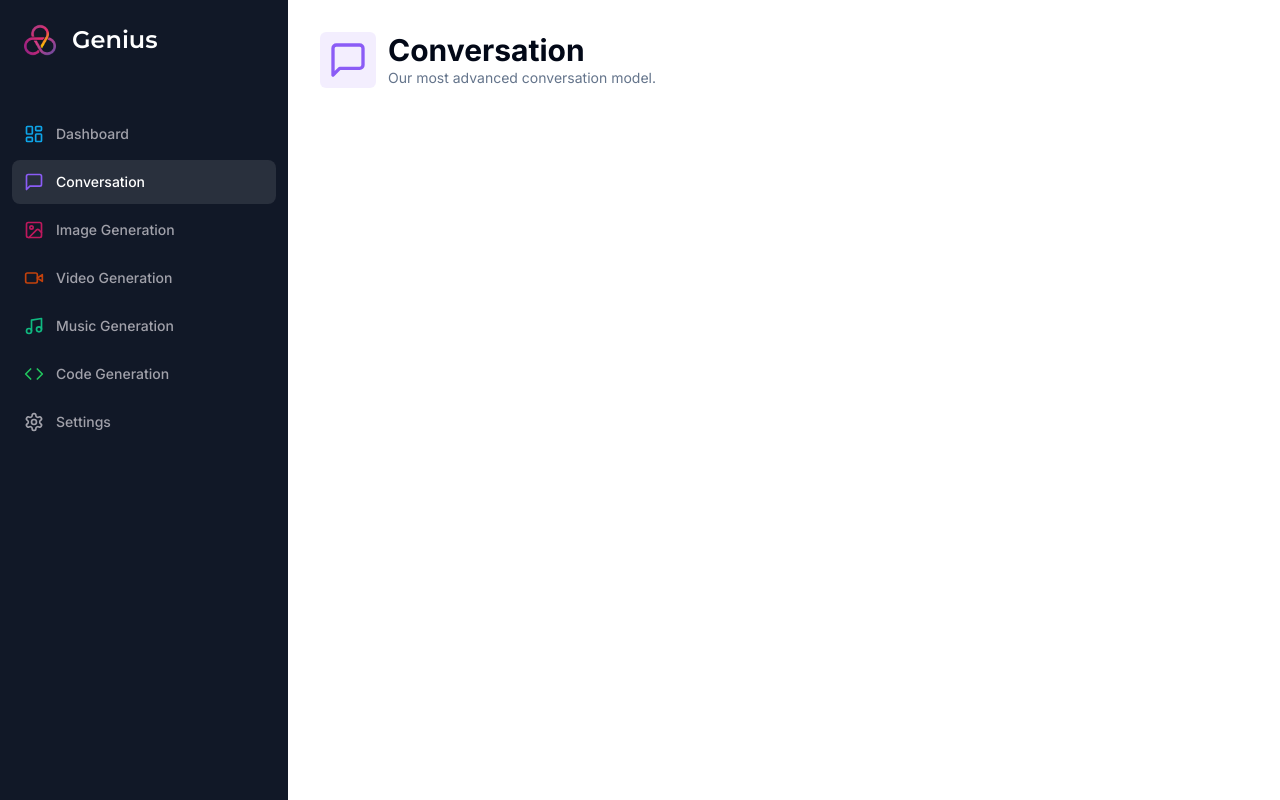
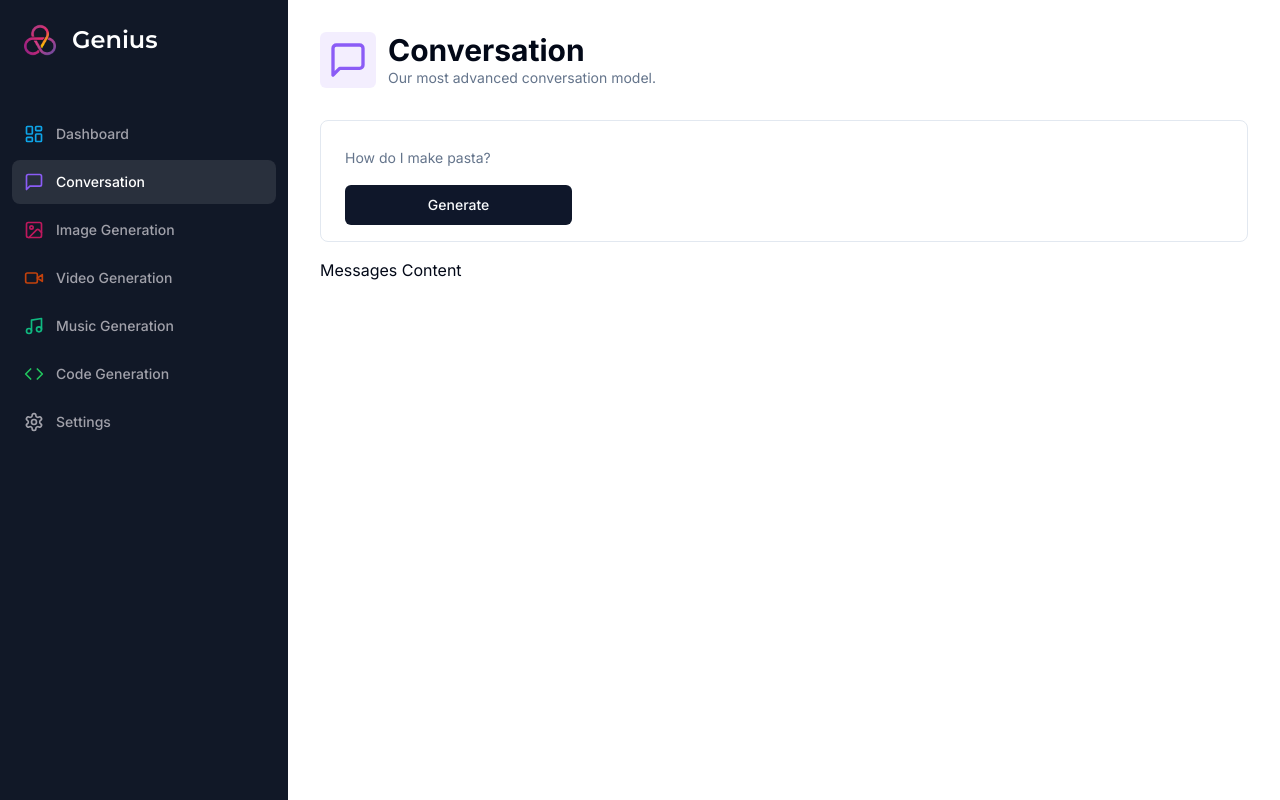
Before and after one commit to rxhxn30/GeniusAI, a Next.js app: page /conversation in a window 1280 px wide. Built offline with nearby package versions, Linux system fonts and the light colour scheme.

Commit message:
Conversation UI

```diff
--- a/app/(dashboard)/(routes)/conversation/page.tsx
+++ b/app/(dashboard)/(routes)/conversation/page.tsx
@@ -6,6 +6,9 @@
 import { useForm } from "react-hook-form";
 import {zodResolver} from "@hookform/resolvers/zod";
 import { formSchema } from "./constants";
+import { Form, FormControl, FormField, FormItem } from "@/components/ui/form";
+import { Input } from "@/components/ui/input";
+import { Button } from "@/components/ui/button";
 
 
 const ConversationPage = () => {
@@ -32,7 +35,36 @@
                 bgColor="bg-violet-500/10"
             />
             <div className="px-4 lg:px-8">
-
+                <div>
+                    <Form {...form}>
+                        <form
+                            onSubmit={form.handleSubmit(onSubmit)}
+                            className="rounded-lg border w-full p-4 px-3 md:px-6 focus-within:shadow-sm grid grid-cls-12 gap-2"
+                        >
+                            <FormField
+                                name="prompt"
+                                render={({ field}) => (
+                                    <FormItem className="col-span-12 lg:col-span-10">
+                                        <FormControl className="m-0 p-0">
+                                            <Input
+                                                className="border-0 outline-none focus-visible:ring-0 focus-visible:ring-transparent"
+                                                disabled={isLoading}
+                                                placeholder="How do I make pasta?"
+                                                {...field}
+                                            />
+                                        </FormControl>
+                                    </FormItem>
+                                )}
+                            />
+                            <Button className="col-span-12 lg:col-span-2 w-full" disabled={isLoading}>
+                                Generate
+                            </Button>
+                        </form>
+                    </Form>
+                </div>
+                <div className="space-y-4 mt-4">
+                    Messages Content
+                </div>
             </div>
         </div>
     );
--- /dev/null
+++ b/components/ui/input.tsx
@@ -0,0 +1,25 @@
+import * as React from "react"
+
+import { cn } from "@/lib/utils"
+
+export interface InputProps
+  extends React.InputHTMLAttributes<HTMLInputElement> {}
+
+const Input = React.forwardRef<HTMLInputElement, InputProps>(
+  ({ className, type, ...props }, ref) => {
+    return (
+      <input
+        type={type}
+        className={cn(
+          "flex h-10 w-full rounded-md border border-input bg-background px-3 py-2 text-sm ring-offset-background file:border-0 file:bg-transparent file:text-sm file:font-medium placeholder:text-muted-foreground focus-visible:outline-none focus-visible:ring-2 focus-visible:ring-ring focus-visible:ring-offset-2 disabled:cursor-not-allowed disabled:opacity-50",
+          className
+        )}
+        ref={ref}
+        {...props}
+      />
+    )
+  }
+)
+Input.displayName = "Input"
+
+export { Input }
```
